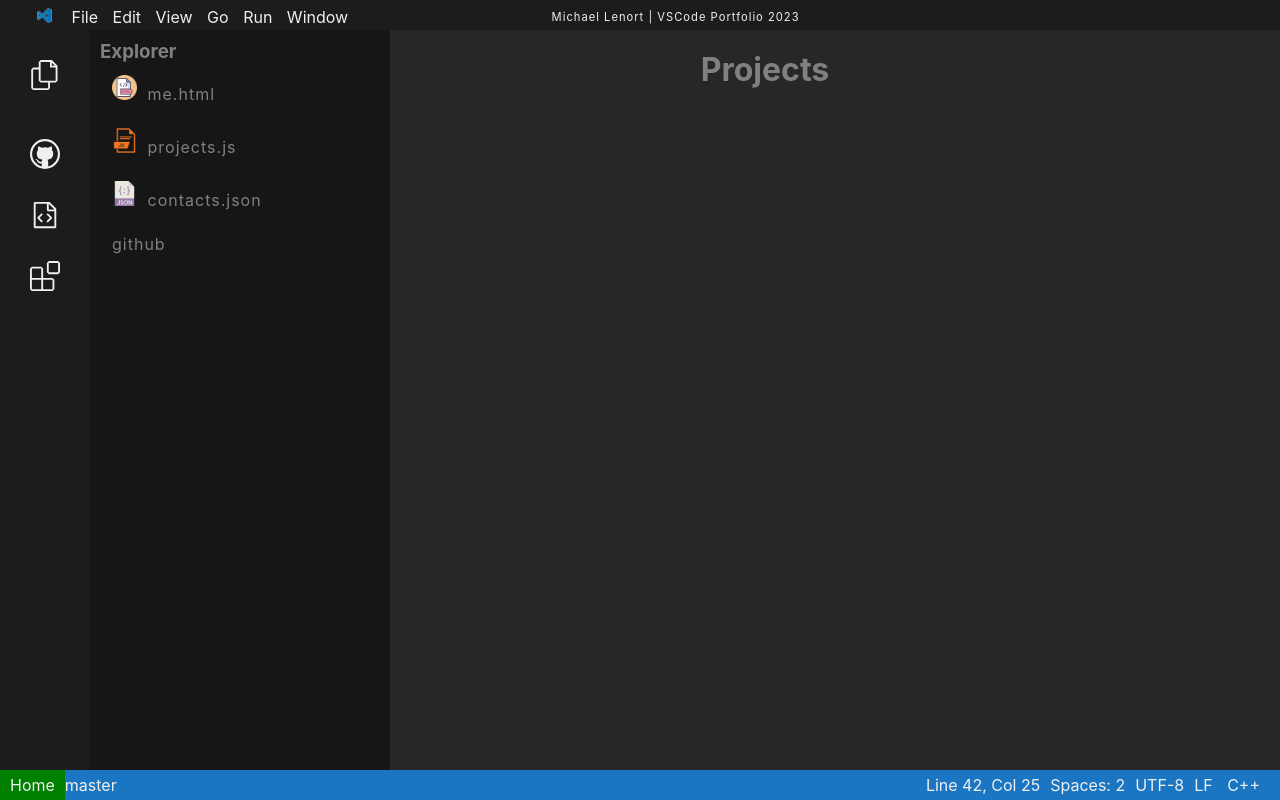
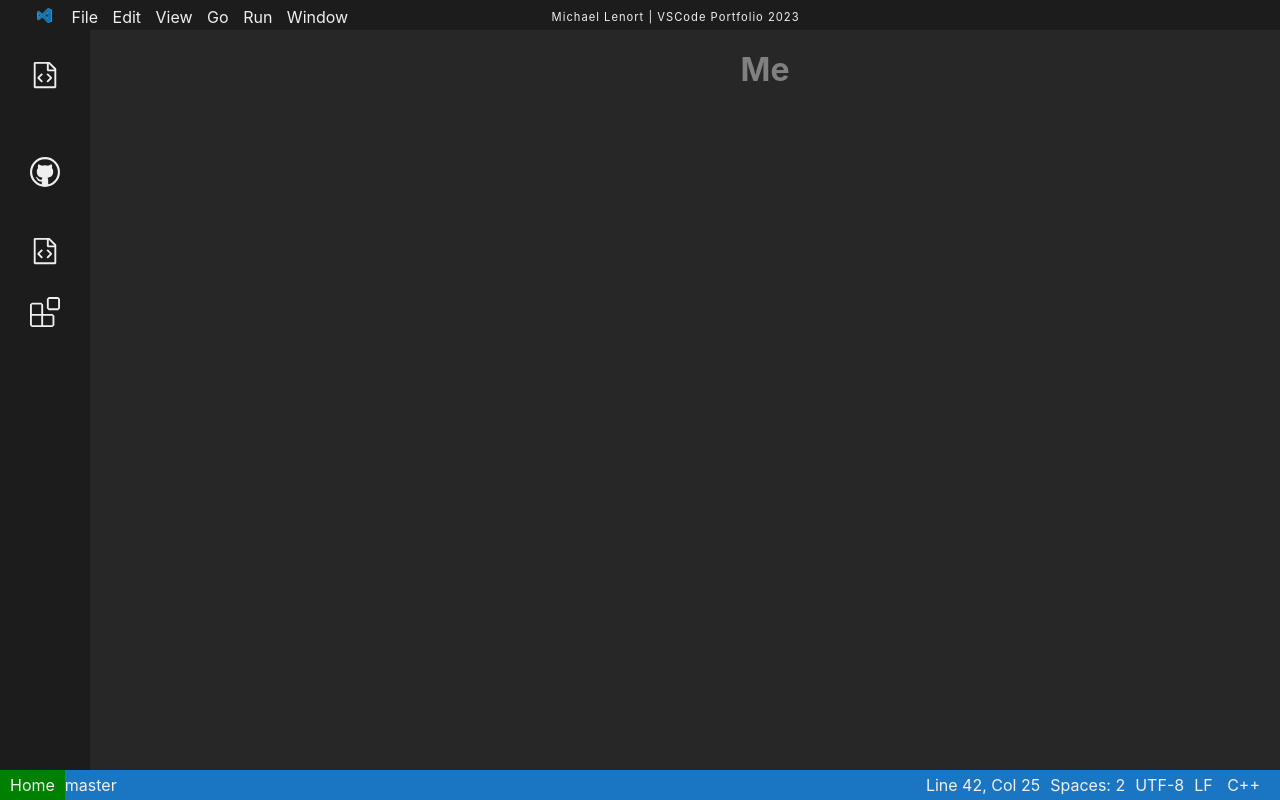
Before and after one commit to Michaeel4/Michaeel4, a React (Create React App) app: page / in a window 1280 px wide. Built offline with nearby package versions, Linux system fonts and the light colour scheme.

Commit message:
Updated sidebar

```diff
--- a/package.json
+++ b/package.json
@@ -9,6 +9,7 @@
     "@testing-library/jest-dom": "^5.16.5",
     "@testing-library/react": "^13.4.0",
     "@testing-library/user-event": "^13.5.0",
+    "gh-pages": "^5.0.0",
     "materialize-css": "^1.0.0",
     "react": "^18.2.0",
     "react-dom": "^18.2.0",
@@ -16,11 +17,14 @@
     "react-scripts": "5.0.1",
     "web-vitals": "^2.1.4"
   },
+  "homepage": "https://Michaeel4.github.io/Michaeel4",
   "scripts": {
     "start": "react-scripts start",
     "build": "react-scripts build",
     "test": "react-scripts test",
-    "eject": "react-scripts eject"
+    "eject": "react-scripts eject",
+    "predeploy": "npm run build",
+    "deploy": "gh-pages -d build"
   },
   "eslintConfig": {
     "extends": [
--- a/src/components/sidebar.js
+++ b/src/components/sidebar.js
@@ -17,8 +17,13 @@ class SideBar extends React.Component{
   constructor(props) {
     super(props);
     this.state = {
-      activeLink: "Projects",
+      activeLink: "Me",
+      showSideBar2: true,
+
     };
+  }
+  toggleSidebar = () => {
+    this.setState({ showSideBar2: !this.state.showSideBar2 });
   }
 
   render(){
@@ -30,6 +35,8 @@ class SideBar extends React.Component{
     } else if (this.state.activeLink === "Contact") {
       content = <h1>Contact Me</h1>;
     }
+
+    const containerClass = this.state.sidebarVisible ? "container with-sidebar" : "container without-sidebar";
     return(
 
       <div className="container">
@@ -64,12 +71,12 @@ class SideBar extends React.Component{
 
 
       <ul className="sidebar">
-       <li><span>      <h2><VscFiles /> </h2></span></li>
-       <li><span>      <h2><VscGithub /> </h2></span></li>
+      <li><span onClick={() => this.setState(prevState => ({ showSidebar2: !prevState.showSidebar2 }))}><h2><VscFileCode /></h2></span></li>
+           <a href="https://github.com/Michaeel4/"> <li><span>      <h2><VscGithub /> </h2></span></li></a>
        <li><span>      <h2><VscFileCode /> </h2></span></li>
        <li><span>      <h2><VscExtensions /> </h2></span></li>
       </ul>
-
+      {this.state.showSidebar2 &&
       <ul className="sidebar2">
        <h3>Explorer</h3>
        <a href="#" onClick={() => this.setState({ activeLink: "Me" })}> <li > <span><img src={logo} className="img2"></img> me.html</span></li></a>
@@ -77,6 +84,7 @@ class SideBar extends React.Component{
        <a href="#" onClick={() => this.setState({ activeLink: "Contact" })}> <li > <span><img src={json} className="img2"></img> contacts.json</span></li></a>
        <li><span>github</span></li>
       </ul>
+  }
       <div className="content">
 
         {content}
```
Also changed, not shown: 1 other file (tests, documents, lock files or other folders).
